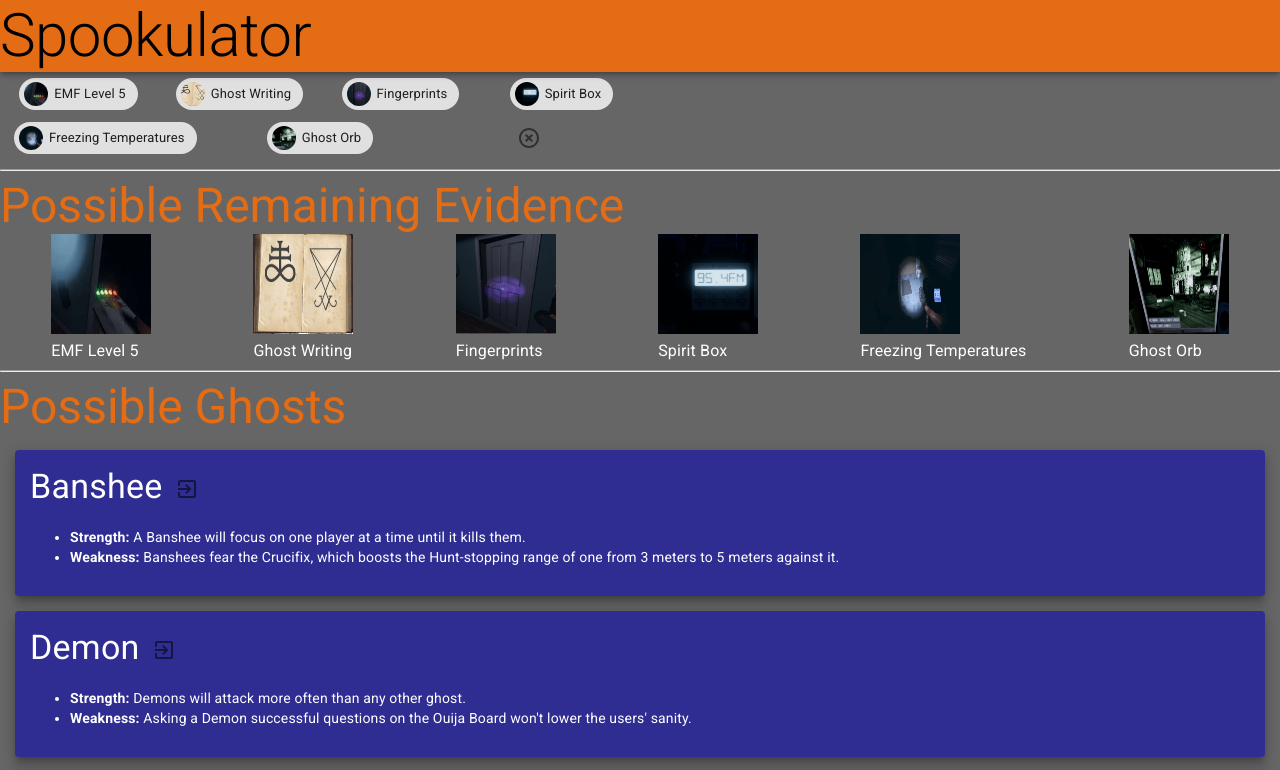
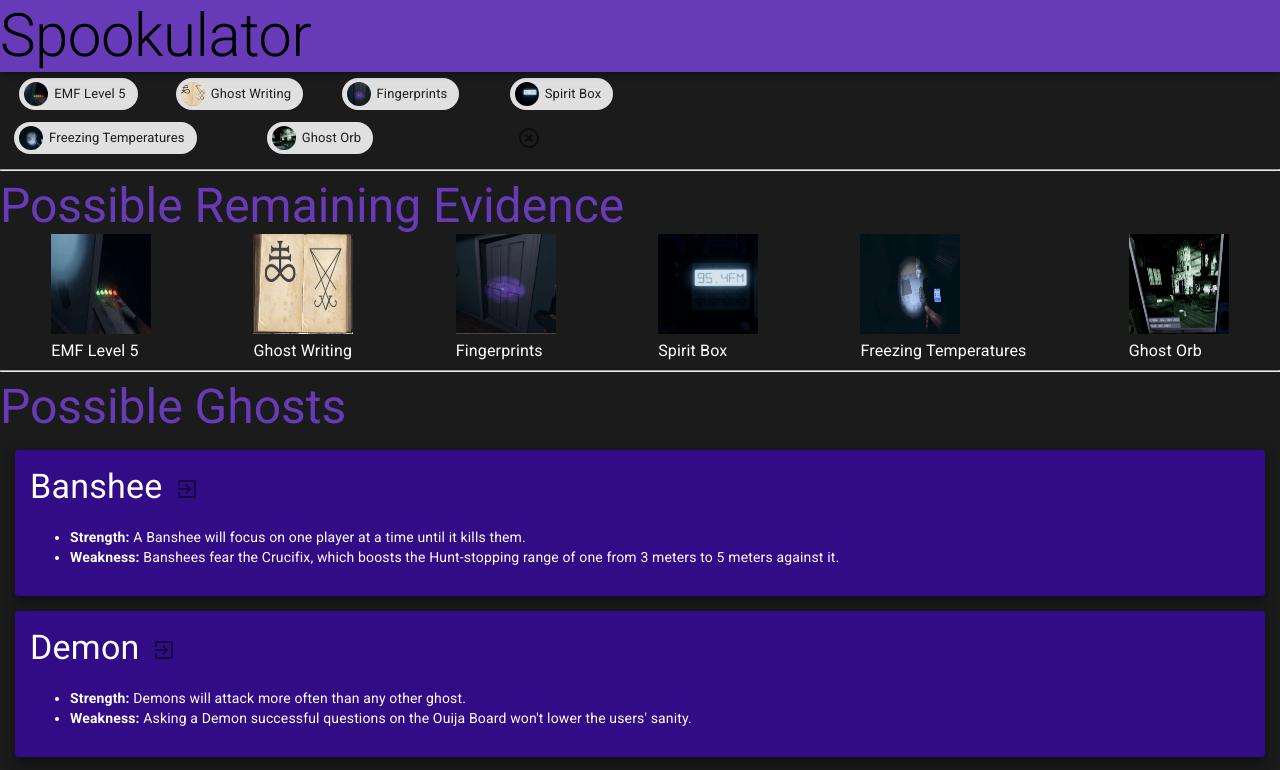
Before and after one commit to walshw/spookulator, a React (Create React App) app: page / in a window 1280 px wide. Shown: the top 770 px of the page. Built offline with nearby package versions, Linux system fonts and the light colour scheme.

Commit message:
Testing new theme

```diff
--- a/src/components/ListContainer.js
+++ b/src/components/ListContainer.js
@@ -7,7 +7,7 @@ import { Typography } from '@material-ui/core';
 const useStyles = makeStyles({
     listContainer: {
         display: "flex",
-        justifyContent: "space-around"
+        justifyContent: "space-around",
     }
 })
 
--- a/src/styles/theme.js
+++ b/src/styles/theme.js
@@ -1,28 +1,46 @@
 import { createMuiTheme } from '@material-ui/core/styles';
 import { deepPurple, orange } from '@material-ui/core/colors';
+
+// Theme I think would be nice
+//https://material.io/resources/color/#!/?view.left=0&view.right=0&primary.color=673AB7&primary.text.color=ffffff&secondary.color=5a6abf
+
+// This is the object for the above link
+// secondary: {
+// 	main: "#5a6abf",
+// 	light: "#8d98f2",
+// 	dark: "#23408e"
+// },
+
+// Theme I am currently using
+//https://material.io/resources/color/#!/?view.left=1&view.right=0&primary.color=673AB7&secondary.color=424242&primary.text.color=ffffff
+
 
 const theme = createMuiTheme({
 	palette: {
 		primary: {
-			main: "#E36C14",
+			main: "#673ab7",
+			light: "#9a67ea",
+			dark: "#320b86",
 			contrastText: "#000000"
 		},
 		secondary: {
-			main: "#1C4EAA"
+			main: "#424242",
+			light: "#6d6d6d",
+			dark: "#1b1b1b"
 		},
 		text: {
-			default: "#FFFF00",
-			primary: "#FFFFFF"
+			default: "#FFFFFF",
+			primary: "#FFFFFF",
 		},
 		background: {
-			default: "#666667"
+			default: "#1b1b1b",
 		},
 	},
 	spacing: 2,
 	overrides: {
 		MuiCard: {
 			root: {
-				background: "#2F2D92",
+				background: "#320b86",
 				margin: 15,
 				padding: 15
 			}
```
